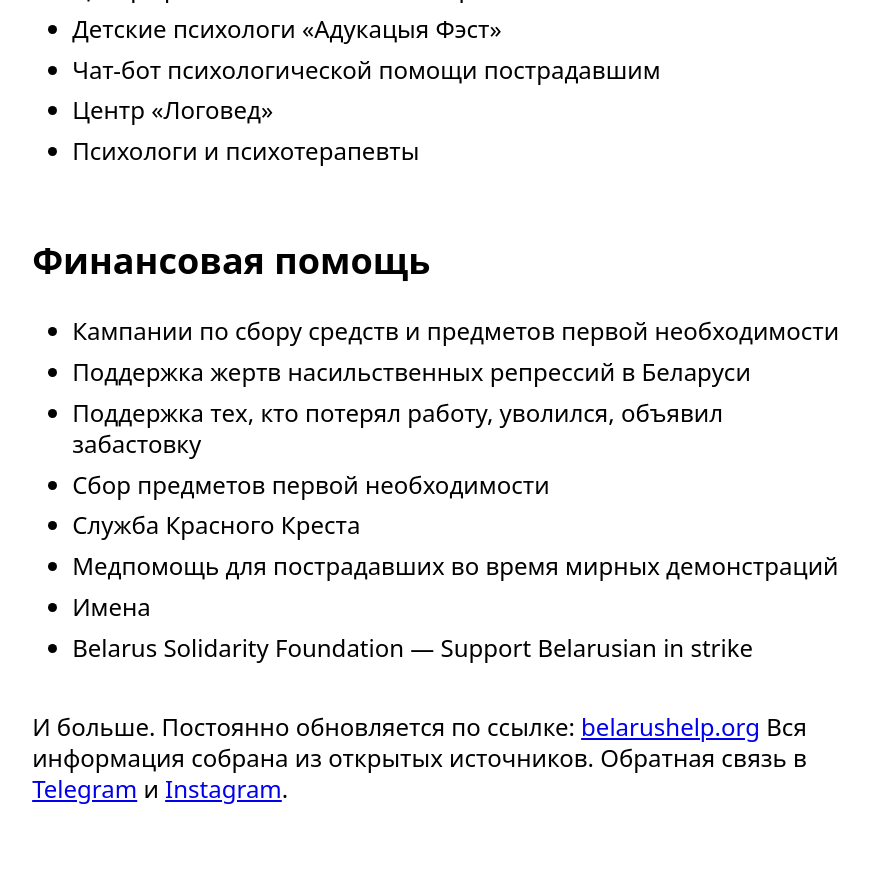
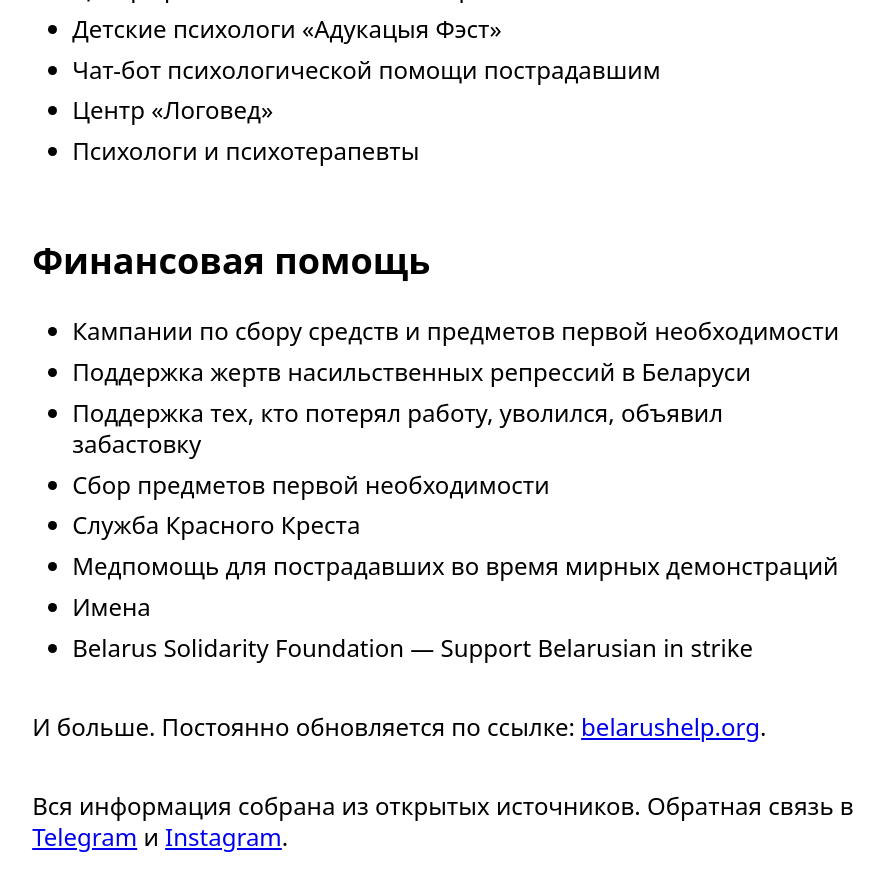
Before and after one commit to free-belarus/info, a Jekyll site: the page built from docs/belarushelp-org.md, in a window 1280 px wide and 900 px high, scrolled down 1474 px. Shown: the top 891 px of the window, without its empty margins (196-1080 px from the left). Built offline with Jekyll 4.4.1, drawn with Linux system fonts in a browser that asks for light colours; our own code applies the rules of GitHub Pages for plain Markdown files; before the commit the page ends 2326 px from its top, so only the background shows below that.

```diff
--- a/docs/belarushelp-org.md
+++ b/docs/belarushelp-org.md
@@ -48,5 +48,6 @@
 - Имена
 - Belarus Solidarity Foundation — Support Belarusian in strike
 
-И больше. Постоянно обновляется по ссылке: [belarushelp.org](https://belarushelp.org/)
+И больше. Постоянно обновляется по ссылке: [belarushelp.org](https://belarushelp.org/).
+
 Вся информация собрана из открытых источников. Обратная связь в [Telegram](https://t.me/belarushelporg_bot) и [Instagram](https://www.instagram.com/belarushelp_org/).
```
